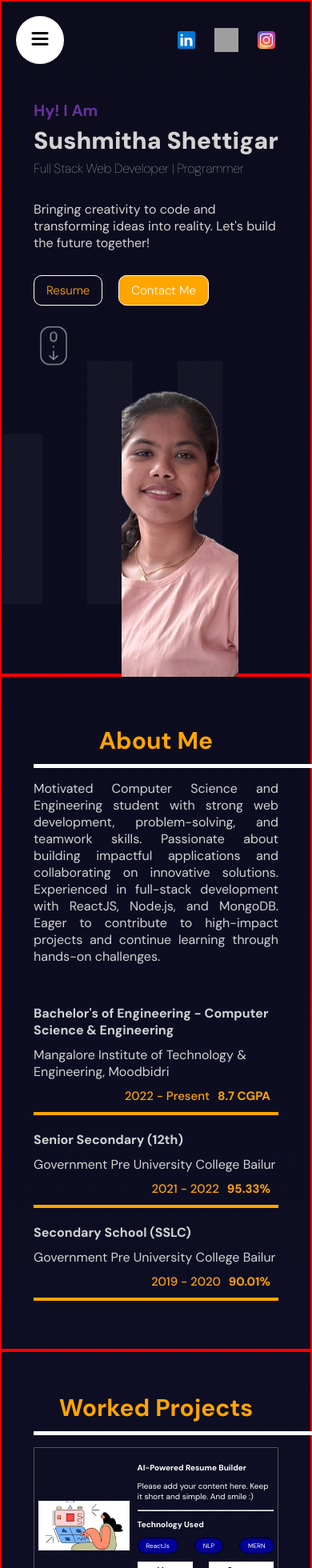
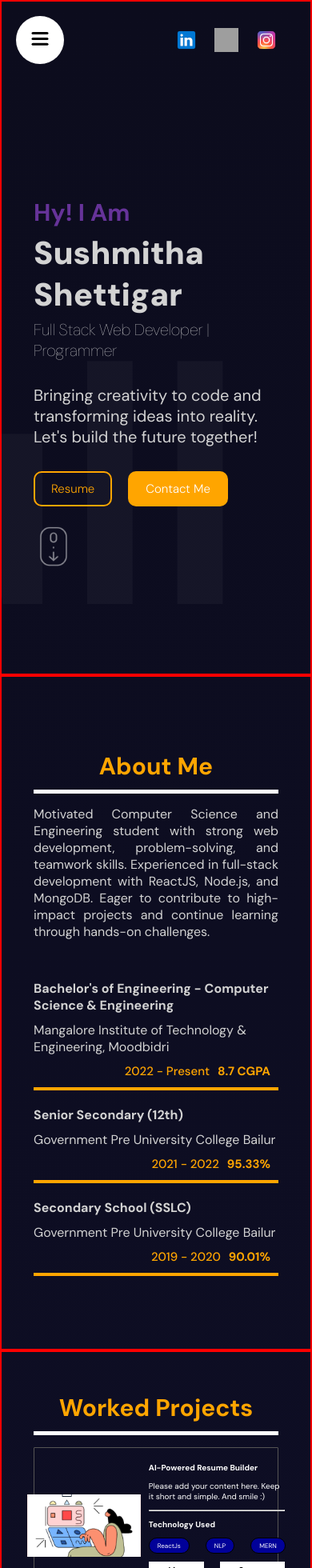
Before and after one commit to sushmithashettigar29/Portfolio, a React (Vite) app: page / in a window 390 px wide. Shown: the top 1960 px of the page at 80% size. Built offline with nearby package versions, Linux system fonts and the light colour scheme; grey boxes are pictures that could not be loaded.

Commit message:
Add responsice design

```diff
--- a/src/app.scss
+++ b/src/app.scss
@@ -28,13 +28,21 @@ section {
     @content;
   }
 }
+
 @mixin tablet {
-  @media (max-width: 1024px) {
+  @media (min-width: 739px) and (max-width: 1224px) {
     @content;
   }
 }
+
 @mixin desktop {
-  @media (max-width: 1366px) {
+  @media (min-width: 1225px) and (max-width: 1366px) {
     @content;
   }
 }
+
+@mixin large-desktop {
+  @media (min-width: 1367px) {
+    @content;
+  }
+}
--- a/src/components/about/About.jsx
+++ b/src/components/about/About.jsx
@@ -29,9 +29,7 @@ function About() {
         <hr />
         <motion.p className="aboutPara" variants={textVariants}>
           Motivated Computer Science and Engineering student with strong web
-          development, problem-solving, and teamwork skills. Passionate about
-          building impactful applications and collaborating on innovative
-          solutions. Experienced in full-stack development with ReactJS,
+          development, problem-solving, and teamwork skills. Experienced in full-stack development with ReactJS,
           Node.js, and MongoDB. Eager to contribute to high-impact projects and
           continue learning through hands-on challenges.
         </motion.p>
--- a/src/components/about/about.scss
+++ b/src/components/about/about.scss
@@ -11,12 +11,18 @@
     margin-left: 40px;
     margin-right: 40px;
   }
+  @include tablet {
+    margin-left: 100px;
+    margin-right: 100px;
+  }
   .aboutContent {
-    // background-color: #fff;
     width: 60%;
     display: flex;
     flex-direction: column;
     @include mobile {
+      width: 100%;
+    }
+    @include tablet {
       width: 100%;
     }
     h1 {
@@ -24,6 +30,10 @@
       font-size: 56px;
       @include mobile {
         font-size: 30px;
+        text-align: center;
+      }
+      @include tablet {
+        font-size: 56px;
         text-align: center;
       }
     }
@@ -34,9 +44,12 @@
       border-top: 10px solid white;
       @include mobile {
         border-top: 5px solid white;
-        width: 400px;
+        width: 100%;
         padding-bottom: 5px;
         margin: 10px auto;
+      }
+      @include tablet {
+        width: 100%;
       }
     }
     .aboutPara {
@@ -62,7 +75,6 @@
           gap: 10px;
         }
         .icon {
-          // background-color: #fff;
           width: 10%;
           display: flex;
           justify-content: center;
@@ -76,7 +88,6 @@
           }
         }
         .course {
-          // background-color: #b37373;
           width: 75%;
           padding: 10px;
           @include mobile {
@@ -88,7 +99,6 @@
           }
         }
         .yearMark {
-          // background-color: #fff;
           width: 15%;
           padding: 15px 0px 10px 0px;
           color: orange;
@@ -116,7 +126,6 @@
     }
   }
   .aboutImage {
-    // background-color: #7a2121;
     width: 50%;
     display: flex;
     justify-content: flex-end;
@@ -124,6 +133,9 @@
     @include mobile {
       display: none;
     }
+    @include tablet {
+      display: none;
+    }
     img {
       width: 450px;
     }
--- a/src/components/contact/contact.scss
+++ b/src/components/contact/contact.scss
@@ -12,6 +12,12 @@
     margin-left: 40px;
     margin-right: 40px;
     flex-direction: column;
+    gap: 40px;
+    margin-top: 30px;
+  }
+  @include tablet {
+    margin-left: 40px;
+    margin-right: 40px;
     gap: 40px;
     margin-top: 30px;
   }
@@ -31,6 +37,9 @@
       @include mobile {
         font-size: 30px;
         text-align: center;
+      }
+      @include tablet {
+        font-size: 60px;
       }
     }
     h2 {
@@ -59,6 +68,10 @@
       margin: auto;
       z-index: -1;
       @include mobile {
+        width: 100%;
+        display: flex;
+      }
+      @include tablet {
         width: 100%;
         display: flex;
       }
--- a/src/components/hero/hero.scss
+++ b/src/components/hero/hero.scss
@@ -4,6 +4,7 @@
   height: calc(100vh - 100px);
   overflow: hidden;
   position: relative;
+  width: 100%;
   .wrapper {
     margin-left: 150px;
     margin-right: 150px;
@@ -13,6 +14,10 @@
       margin-left: 40px;
       margin-right: 40px;
     }
+    @include tablet {
+      margin-left: 100px;
+      margin-right: 100px;
+    }
     .textContainer {
       height: 100%;
       width: 50%;
@@ -21,7 +26,14 @@
       justify-content: center;
       gap: 30px;
       @include mobile {
-        height: 50%;
+        height: 100%;
+        width: 100%;
+        gap: 20px;
+        min-height: auto;
+        flex: 1;
+      }
+      @include tablet {
+        height: 100%;
         width: 100%;
         gap: 20px;
         min-height: auto;
@@ -36,21 +48,30 @@
           font-size: 50px;
           color: rebeccapurple;
           @include mobile {
-            font-size: 20px;
+            font-size: 30px;
+          }
+          @include tablet {
+            font-size: 40px;
           }
         }
         h1 {
           font-size: 64px;
           font-weight: 900;
           @include mobile {
-            font-size: 30px;
+            font-size: 40px;
+          }
+          @include tablet {
+            font-size: 50px;
           }
         }
         p {
           font-size: 25px;
           font-weight: 100;
           @include mobile {
-            font-size: 16px;
+            font-size: 20px;
+          }
+          @include tablet {
+            font-size: 23px;
           }
         }
       }
@@ -58,9 +79,12 @@
         font-size: 25px;
         max-width: 700px;
         @include mobile {
-          font-size: 16px;
+          font-size: 20px;
           max-width: 400px;
           margin-bottom: 10px;
+        }
+        @include tablet {
+          font-size: 23px;
         }
       }
       img {
@@ -88,9 +112,13 @@
           background-color: orange;
 
           @include mobile {
-            padding: 8px 15px;
+            padding: 10px 20px;
             font-weight: 300;
-            border: 1px solid white;
+            font-size: 15px;
+          }
+          @include tablet {
+            padding: 12px 22px;
+            font-weight: 300;
             font-size: 15px;
           }
         }
@@ -108,27 +136,33 @@
     z-index: -1000;
   }
   .imageContainer {
+    // background-color: #fff;
     margin-left: 150px;
     margin-right: 150px;
     height: 100%;
+    width: 30%;
     position: absolute;
     top: 0;
     right: 0;
+    display: flex;
+    justify-content: center;
     @include mobile {
-      height: 50%;
-      top: unset;
-      bottom: 0;
+      display: none;
+    }
+    @include tablet {
+      display: none;
     }
 
     img {
-      margin-top: 40px;
+      // margin-top: 40px;
+      margin: auto;
       width: 400px;
       height: 470px;
       @include mobile {
-        margin-top: 0px;
-        height: 115%;
-        width: 170%;
-        object-fit: cover;
+        display: none;
+      }
+      @include tablet {
+        display: none;
       }
     }
   }
--- a/src/components/navbar/navbar.scss
+++ b/src/components/navbar/navbar.scss
@@ -7,6 +7,10 @@
   @include mobile {
     margin-left: 20px;
     margin-right: 40px;
+  }
+  @include tablet{
+    margin-left: 100px;
+    margin-right: 60px;
   }
   .wrapper {
     max-width: 1366px;
--- a/src/components/projects/projects.scss
+++ b/src/components/projects/projects.scss
@@ -4,19 +4,23 @@
   margin-left: 150px;
   margin-right: 150px;
   height: 100%;
-  // background-color: aqua;
-
   @include mobile {
     margin-left: 40px;
     margin-right: 40px;
+  }
+  @include tablet {
+    margin-left: 100px;
+    margin-right: 100px;
   }
   h1 {
     text-align: center;
     color: #ffa500;
     font-size: 56px;
     padding-top: 50px;
-
     @include mobile {
+      font-size: 30px;
+    }
+    @include tablet {
       font-size: 30px;
     }
   }
@@ -28,17 +32,27 @@
     padding-bottom: 30px;
     @include mobile {
       border-top: 5px solid white;
-      width: 400px;
+      width: 100%;
+      padding-bottom: 5px;
+      margin: 10px auto;
+    }
+    @include tablet {
+      border-top: 5px solid white;
+      width: 100%;
       padding-bottom: 5px;
       margin: 10px auto;
     }
   }
   .pro-container {
     width: 100%;
-    // background-color: antiquewhite;
     display: flex;
     justify-content: space-between;
     @include mobile {
+      flex-direction: column;
+      justify-content: center;
+      gap: 10px;
+    }
+    @include tablet {
       flex-direction: column;
       justify-content: center;
       gap: 10px;
@@ -52,7 +66,6 @@
       gap: 13px;
       background-color: transparent;
       color: white;
-
       @include mobile {
         display: flex;
         flex-direction: row;
@@ -64,10 +77,25 @@
         gap: 10px;
         height: 100%;
       }
+      @include tablet {
+        display: flex;
+        flex-direction: row;
+        align-items: center;
+        justify-content: center;
+        height: 180px;
+        // padding: 18px 10px;
+        width: 100%;
+        gap: 10px;
+        height: 100%;
+        padding: 10px;
+      }
       img {
         width: 300px;
         @include mobile {
-          width: 40%;
+          width: 50%;
+        }
+        @include tablet {
+          width: 30%;
         }
       }
       .contents {
@@ -80,8 +108,17 @@
           flex-direction: column;
           gap: 10px;
         }
+        @include tablet {
+          width: 60%;
+          display: flex;
+          flex-direction: column;
+          gap: 10px;
+        }
         h3 {
           @include mobile {
+            font-size: 10px;
+          }
+          @include tablet {
             font-size: 10px;
           }
         }
@@ -89,10 +126,16 @@
           @include mobile {
             width: 100%;
           }
+          @include tablet {
+            width: 100%;
+          }
         }
         p {
           max-width: 300px;
           @include mobile {
+            font-size: 10px;
+          }
+          @include tablet {
             font-size: 10px;
           }
         }
@@ -111,12 +154,19 @@
             padding: 4px 10px;
             font-size: 8px;
           }
+          @include tablet {
+            padding: 4px 10px;
+            font-size: 8px;
+          }
         }
         .buttons {
           display: flex;
           gap: 20px;
           margin-top: 10px;
           @include mobile {
+            margin-top: 0px;
+          }
+          @include tablet {
             margin-top: 0px;
           }
           button {
@@ -129,6 +179,10 @@
               padding: 4px 10px;
               font-size: 10px;
             }
+            @include tablet {
+              padding: 4px 10px;
+              font-size: 10px;
+            }
           }
         }
       }
--- a/src/components/resume/Resume.jsx
+++ b/src/components/resume/Resume.jsx
@@ -89,10 +89,6 @@ function Resume() {
                   Implementing real-time updates and enhancing user engagement
                   for a seamless auction experience.{" "}
                 </li>
-                <li>
-                  Collaborating with team members to optimize UI/UX design and
-                  ensure responsiveness across devices.
-                </li>
               </ul>
             </div>
           </motion.div>
@@ -101,7 +97,8 @@ function Resume() {
       <div className="resumeImage">
         <img src="/resumepage.png" alt="" />
         <motion.button
-          whileHover={{ backgroundColor: "white", color: "black" }}               onClick={() =>
+          whileHover={{ backgroundColor: "white", color: "black" }}
+          onClick={() =>
             window.open(
               "https://drive.google.com/file/d/1AJXULRluOQJ0slTPWkQpWsJ0r2AdZFNZ/view?usp=sharing"
             )
```
Also changed, not shown: src/components/certificates/Certificates.scss (+26 -0 lines), src/components/resume/resume.scss (+42 -0 lines), src/components/services/services.scss (+55 -2 lines).
